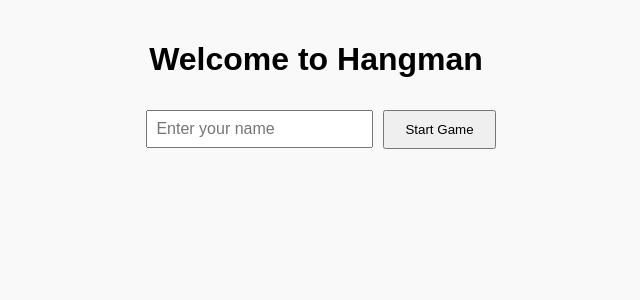
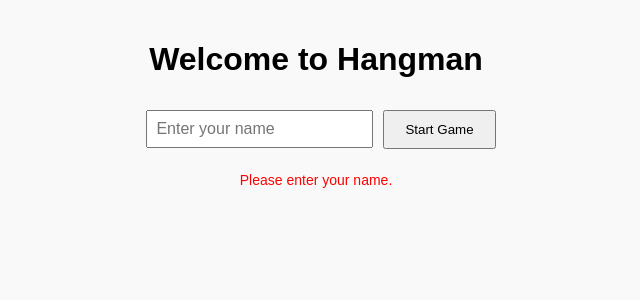
Before and after one commit to Moco23/hangmen-react-js, a React (Create React App) app: page / in a window 1280 px wide. Both pictures are taken after a click on the button "Start Game". Shown: the top 300 px of the page, without its empty margins (324-964 px from the left). Built offline with nearby package versions, Linux system fonts and the light colour scheme.

Commit message:
Fix: Implement Hangman game with quote fetching, error tracking, score posting, and high score display

```diff
--- a/src/components/NameScreen.js
+++ b/src/components/NameScreen.js
@@ -4,14 +4,16 @@
 
 const NameScreen = ({ onStart }) => {
   const [name, setName] = useState("");
+  const [errorMessage, setErrorMessage] = useState("");
   const dispatch = useDispatch();
 
   const handleStart = () => {
     if (!name.trim()) {
-      alert("Please enter your name.");
+      setErrorMessage("Please enter your name.");
       return;
     }
     dispatch(setUsername(name.trim()));
+    setErrorMessage(""); // Reset error message
     onStart(); // Move to the next screen
   };
 
@@ -25,6 +27,7 @@
         onChange={(e) => setName(e.target.value)}
       />
       <button onClick={handleStart}>Start Game</button>
+      {errorMessage && <p className="error">{errorMessage}</p>}
     </div>
   );
 };
--- a/src/hooks/useQuote.js
+++ b/src/hooks/useQuote.js
@@ -11,7 +11,7 @@
       setStatus("pending");
       try {
         const response = await axios.get("https://api.quotable.io/random");
-        setQuoteData(response.data.content); // Fetch quote content correctly
+        setQuoteData(response.data.content); // Correctly fetch quote content
         setStatus("success");
         setError(null);
       } catch (err) {
```
